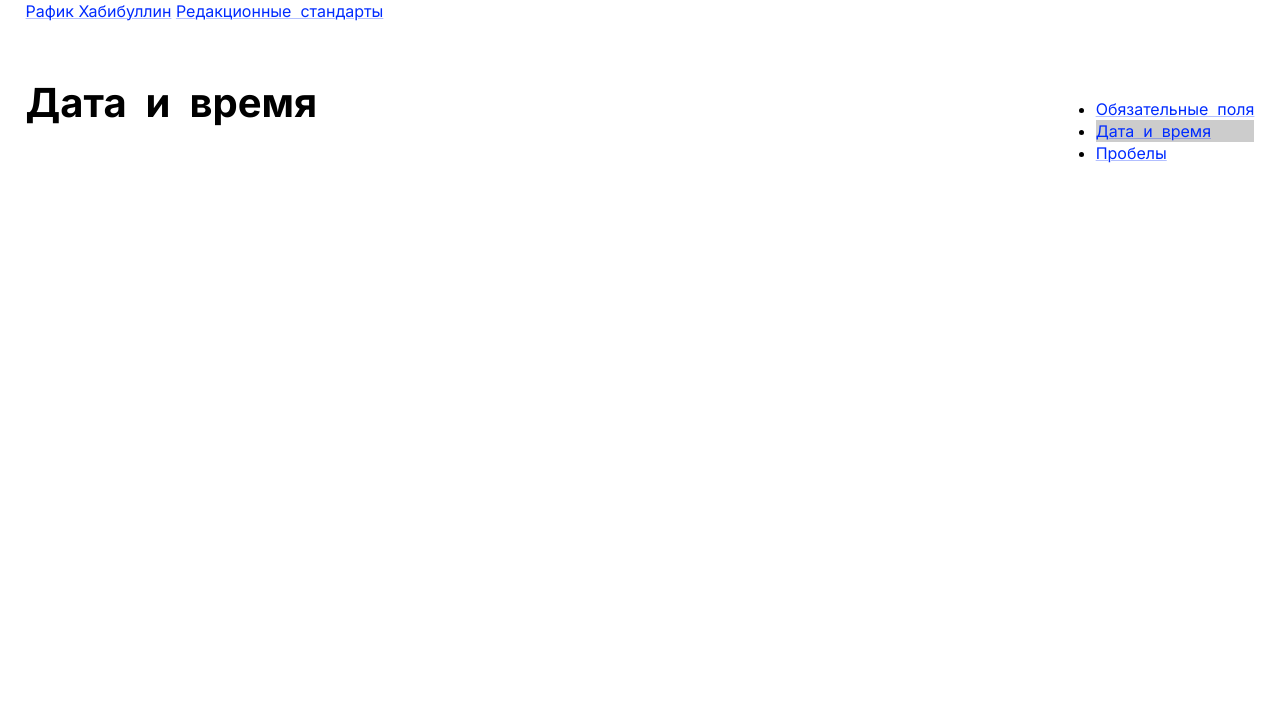
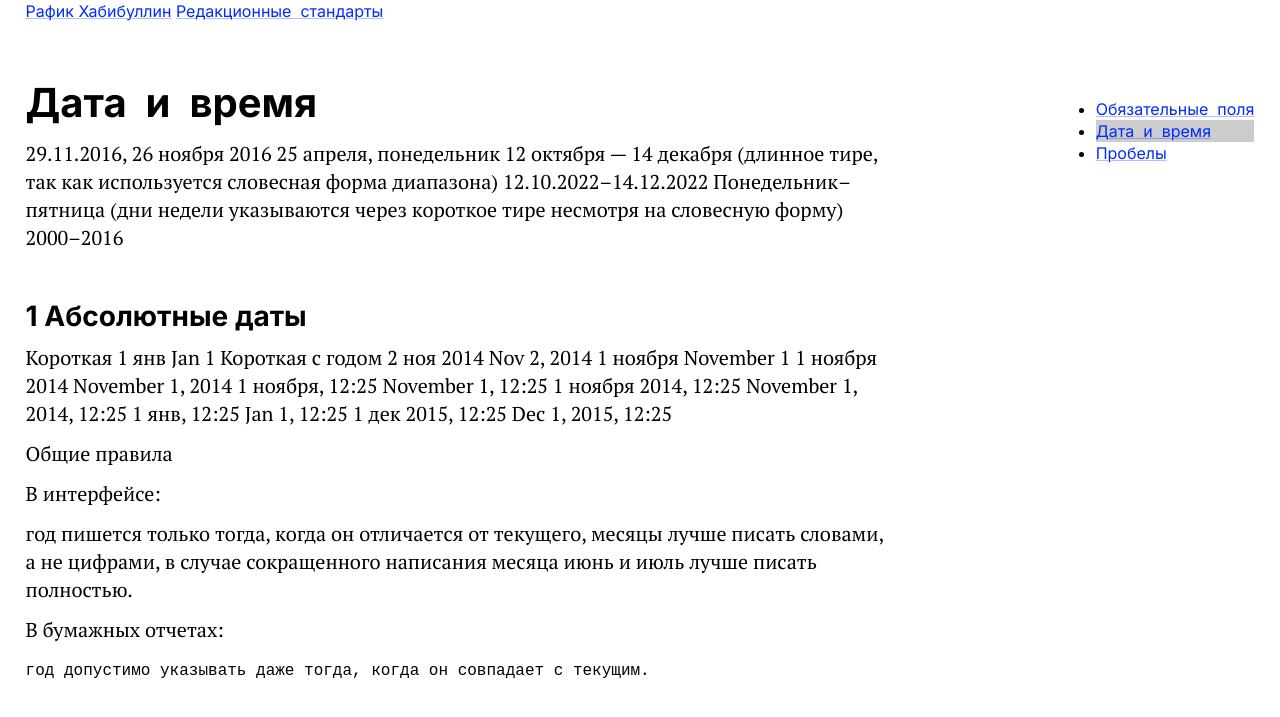
Before and after one commit to habibullin/habibullin.github.io, a Jekyll site: the page built from es/date-and-time.md, in a window 1280 px wide. Shown: the top 717 px of the page. Built offline with Jekyll 4.4.1, drawn with Linux system fonts in a browser that asks for light colours.

Commit message:
Update date-and-time.md

```diff
--- a/es/date-and-time.md
+++ b/es/date-and-time.md
@@ -4,3 +4,48 @@
 ---
 
 # {{ page.title }}
+
+29.11.2016, 26 ноября 2016 25 апреля, понедельник 12 октября — 14 декабря (длинное тире, так как используется словесная форма диапазона) 12.10.2022–14.12.2022 Понедельник–пятница (дни недели указываются через короткое тире несмотря на словесную форму) 2000–2016
+
+
+
+
+
+
+## 1 Абсолютные даты
+
+
+
+Короткая			1 янв					Jan 1
+Короткая с годом	2 ноя 2014				Nov 2, 2014
+1 ноября				November 1
+1 ноября 2014			November 1, 2014
+1 ноября, 12:25			November 1, 12:25
+1 ноября 2014, 12:25	November 1, 2014, 12:25
+1 янв, 12:25			Jan 1, 12:25
+1 дек 2015, 12:25		Dec 1, 2015, 12:25
+
+
+
+
+
+
+
+
+
+
+
+
+
+
+Общие правила
+
+В интерфейсе:
+
+год пишется только тогда, когда он отличается от текущего,
+    месяцы лучше писать словами, а не цифрами,
+    в случае сокращенного написания месяца июнь и июль лучше писать полностью.
+
+В бумажных отчетах:
+
+    год допустимо указывать даже тогда, когда он совпадает с текущим.
```
